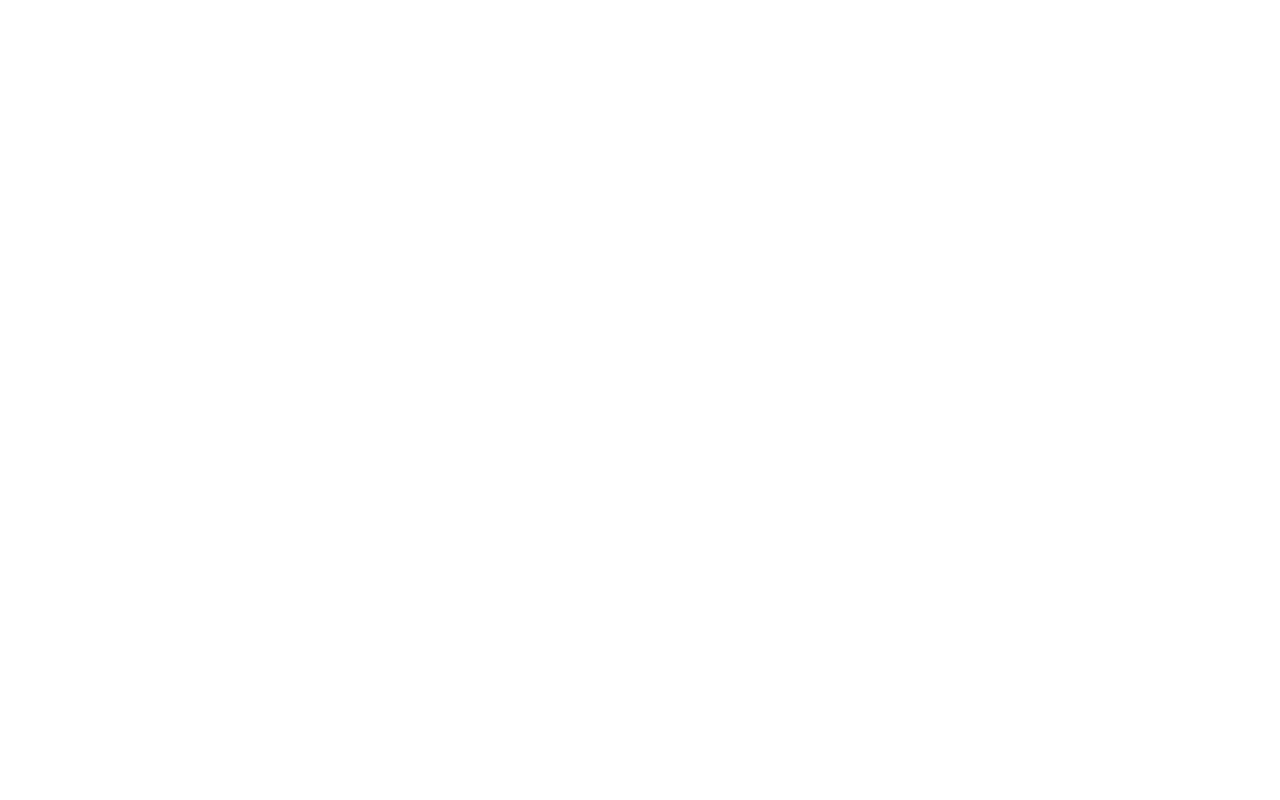
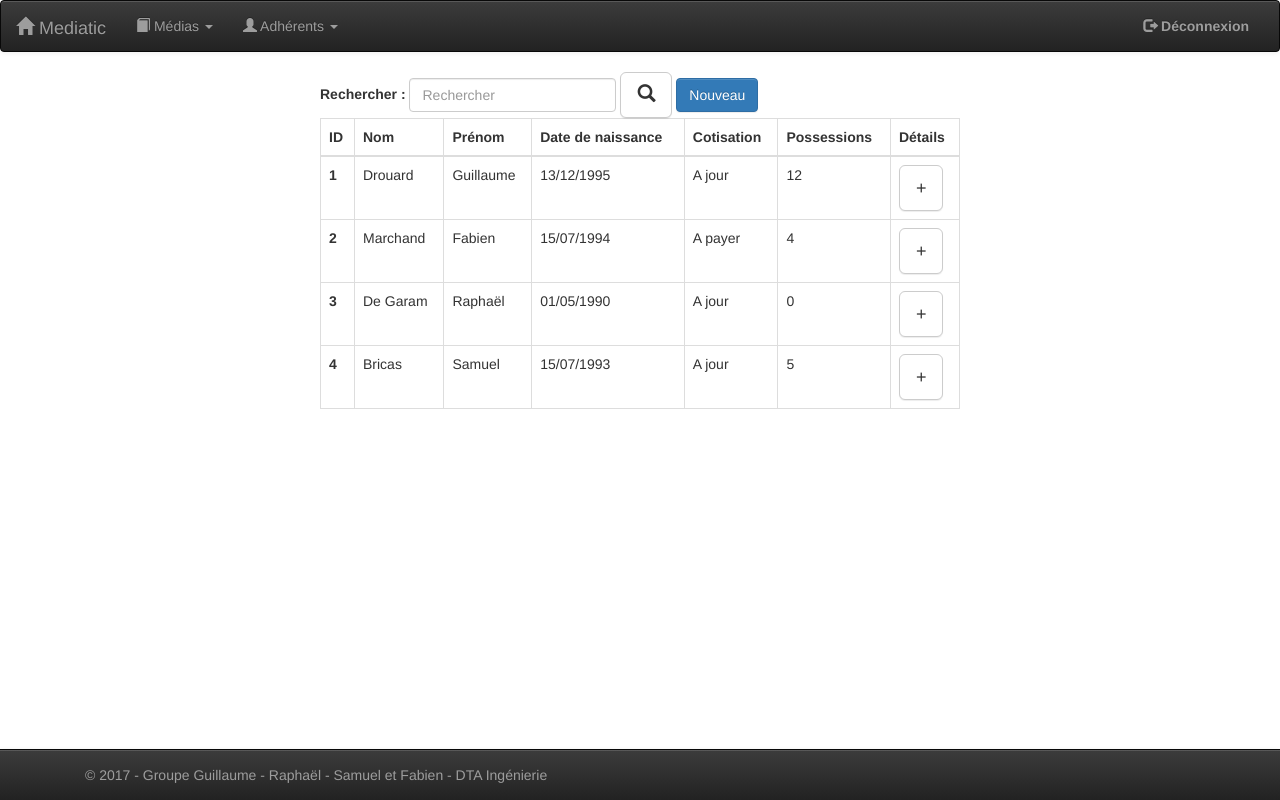
Before and after one commit to Samyo34/mediatic, a plain HTML site: page src/main/webapp/maquette/rechercheAdherent.html in a window 1280 px wide. Drawn offline with Linux system fonts and the light colour scheme; files that its build step writes are made by us from their sources.

Commit message:
mise en place de la recherche adhérent

```diff
--- a/src/main/webapp/maquette/rechercheAdherent.html
+++ b/src/main/webapp/maquette/rechercheAdherent.html
@@ -1,19 +1,161 @@
 <!DOCTYPE html>
 <html>
 <head>
+	<meta charset="UTF-8">
 	<meta name="viewport" content="width=device-width, initial-scale=1">
-	<!--  src (js et autres) -->
+	<link rel="stylesheet" type="text/css" href="css/bootstrap-theme.css">
+	<link rel="stylesheet" type="text/css" href="css/bootstrap.min.css">
+	<link rel="stylesheet" type="text/css" href="css/style.css">
 	<title>Mediatic</title>
 </head>
 <body>
 	<header>
-	<!-- nav bar -->
+		<nav class="navbar navbar-default navbar-inverse" role="navigation">
+		  <div class="container-fluid">
+		    <!-- Brand and toggle get grouped for better mobile display -->
+		    <div class="navbar-header">
+		      <button type="button" class="navbar-toggle collapsed" data-toggle="collapse" data-target="#bs-example-navbar-collapse-1">
+		        <span class="sr-only">Toggle navigation</span>
+		        <span class="icon-bar"></span>
+		        <span class="icon-bar"></span>
+		        <span class="icon-bar"></span>
+		      </button>
+		      <a class="navbar-brand" href="rechercheMedia.html"><span class="glyphicon glyphicon-home"></span> Mediatic</a>
+		    </div>
+
+		    <div class="collapse navbar-collapse" id="bs-example-navbar-collapse-1">
+		      <ul class="nav navbar-nav">
+		        <li class="dropdown">
+		          <a href="#" class="dropdown-toggle" data-toggle="dropdown"><span class="glyphicon glyphicon-book"></span> Médias <span class="caret"></span></a>
+		          <ul class="dropdown-menu" role="menu">
+		            <li><a href="rechercheMedia.html"><span class="glyphicon glyphicon-search"></span> Recherche</a></li>
+		            <li class="divider"></li>
+		            <li><a href="creationMedia.html"><span class="glyphicon glyphicon-plus"></span> Création</a></li>
+		          </ul>
+		        </li>
+		        <li class="dropdown">
+		          <a href="#" class="dropdown-toggle" data-toggle="dropdown"><span class="glyphicon glyphicon-user"></span> Adhérents <span class="caret"></span></a>
+		          <ul class="dropdown-menu" role="menu">
+		            <li><a href="rechercheAdherent.html"><span class="glyphicon glyphicon-search"></span> Recherche</a></li>
+		            <li class="divider"></li>
+		            <li><a href="creationAdherent.html"><span class="glyphicon glyphicon-plus"></span> Création</a></li>
+		          </ul>
+		        </li>
+		      </ul>
+		      <ul class="nav navbar-nav navbar-right">
+		        <li class="dropdown">
+		          <a href="#" data-toggle="dropdown"><span class="glyphicon glyphicon-log-out"></span> <b>Déconnexion</b></a>
+		        </li>
+		      </ul>
+		    </div>
+		  </div>
+		</nav>
 	</header>
 
-	<main>
-		<!-- corps de la page-->
+	<main class="col-xs-12 col-md-8 col-md-offset-2 col-lg-6 col-lg-offset-3 container">
+		<div class='row'>
+			<form class="form-inline">
+			  <div class="form-group">
+			    <label for="rechercher">Rechercher : </label>
+			    <input type="text" class="form-control" id="rechercher" placeholder="Rechercher">
+			    <button type="button" class="btn btn-default btn-lg">
+			    	<span class="glyphicon glyphicon-search" aria-hidden="true"></span>
+			    </button>
+			  </div>
+			  <a href='./creationAdherent.html'>
+			  	<button type="button" class="btn btn-primary">Nouveau</button>
+			  </a>
+			</form>
+		</div>
+
+		 <div class='row'>
+			 <table class="table table-bordered">
+				<thead>
+					<tr>
+						<th>ID</th>
+						<th>Nom</th>
+						<th>Prénom</th>
+						<th>Date de naissance</th>
+						<th>Cotisation</th>
+						<th>Possessions</th>
+						<th>Détails</th>
+					</tr>
+				</thead>
+				<tbody>
+					<tr>
+						<th>1</th>
+						<td>Drouard</td>
+						<td>Guillaume</td>
+						<td>13/12/1995</td>
+						<td>A jour</td>
+						<td>12</td>
+						<td>
+						<a href="./affichageAdherent.html">
+							<button type="button" class="btn btn-default btn-lg">
+			    				<span class=">glyphicon glyphicon-plus" aria-hidden="true"></span>
+			    			</button>
+						</a>
+						</td>
+					</tr>
+					<tr>
+						<th>2</th>
+						<td>Marchand</td>
+						<td>Fabien</td>
+						<td>15/07/1994</td>
+						<td>A payer</td>
+						<td>4</td>
+							<td>
+							<a href="./affichageAdherent.html">
+								<button type="button" class="btn btn-default btn-lg">
+				    				<span class=">glyphicon glyphicon-plus" aria-hidden="true"></span>
+				    			</button>
+							</a>
+						</td>
+					</tr>
+					<tr>
+						<th>3</th>
+						<td>De Garam</td>
+						<td>Raphaël</td>
+						<td>01/05/1990</td>
+						<td>A jour</td>
+						<td>0</td>
+						<td>
+							<a href="./affichageAdherent.html">
+								<button type="button" class="btn btn-default btn-lg">
+				    				<span class=">glyphicon glyphicon-plus" aria-hidden="true"></span>
+				    			</button>
+							</a>
+						</td>
+					</tr>
+					<tr>
+						<th>4</th>
+						<td>Bricas</td>
+						<td>Samuel</td>
+						<td>15/07/1993</td>
+						<td>A jour</td>
+						<td>5</td>
+						<td>
+							<a href="./affichageAdherent.html">
+								<button type="button" class="btn btn-default btn-lg">
+				    				<span class=">glyphicon glyphicon-plus" aria-hidden="true"></span>
+				    			</button>
+							</a>
+						</td>
+					</tr>
+				</tbody>
+			 </table>
+		 </div>
+
 	</main>
 
 	<footer>
+	<div class="navbar navbar-default navbar-fixed-bottom navbar-inverse">
+	    <div class="container">
+	      <p class="navbar-text pull-center">© 2017 - Groupe Guillaume - Raphaël - Samuel et Fabien - DTA Ingénierie</p>
+	    </div>
+  	</div>
+	<script src="js/jquery-3.1.1.min.js"></script>
+	<script src="js/underscore.min.js"></script>
+	<script src="js/bootstrap.min.js"></script>
 	</footer>
 </body>
```
